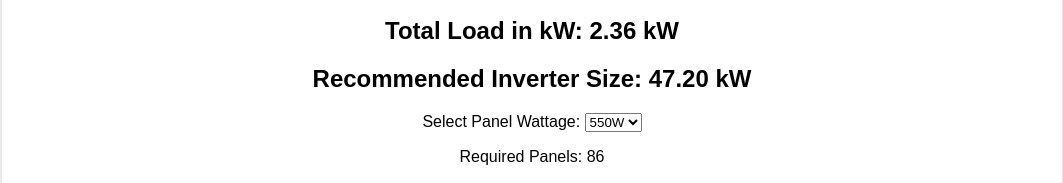
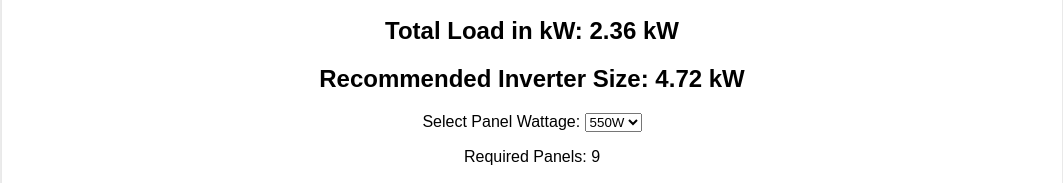
Before and after one commit to ali12550/solar_calculator_2, a plain HTML site: page index.html in a window 1280 px wide. Both pictures are taken after typing "5", "5", "5", "5", "5", "5" into the empty fields and a click on the button "Calculate Total Load". Shown: the part 1046-1229 px from the top of the page, without its empty margins (108-1171 px from the left). Drawn offline with nearby package versions, Linux system fonts and the light colour scheme.

Commit message:
Update 12 index.html

```diff
--- a/index.html
+++ b/index.html
@@ -283,7 +283,7 @@
         totalW += applianceTotal;
       });
 
-      const systemLossFactor = 20;
+      const systemLossFactor = 2;
       const systemSizeKW = (totalW / 1000) * systemLossFactor;
       const totalKW = totalW / 1000;
 
```
